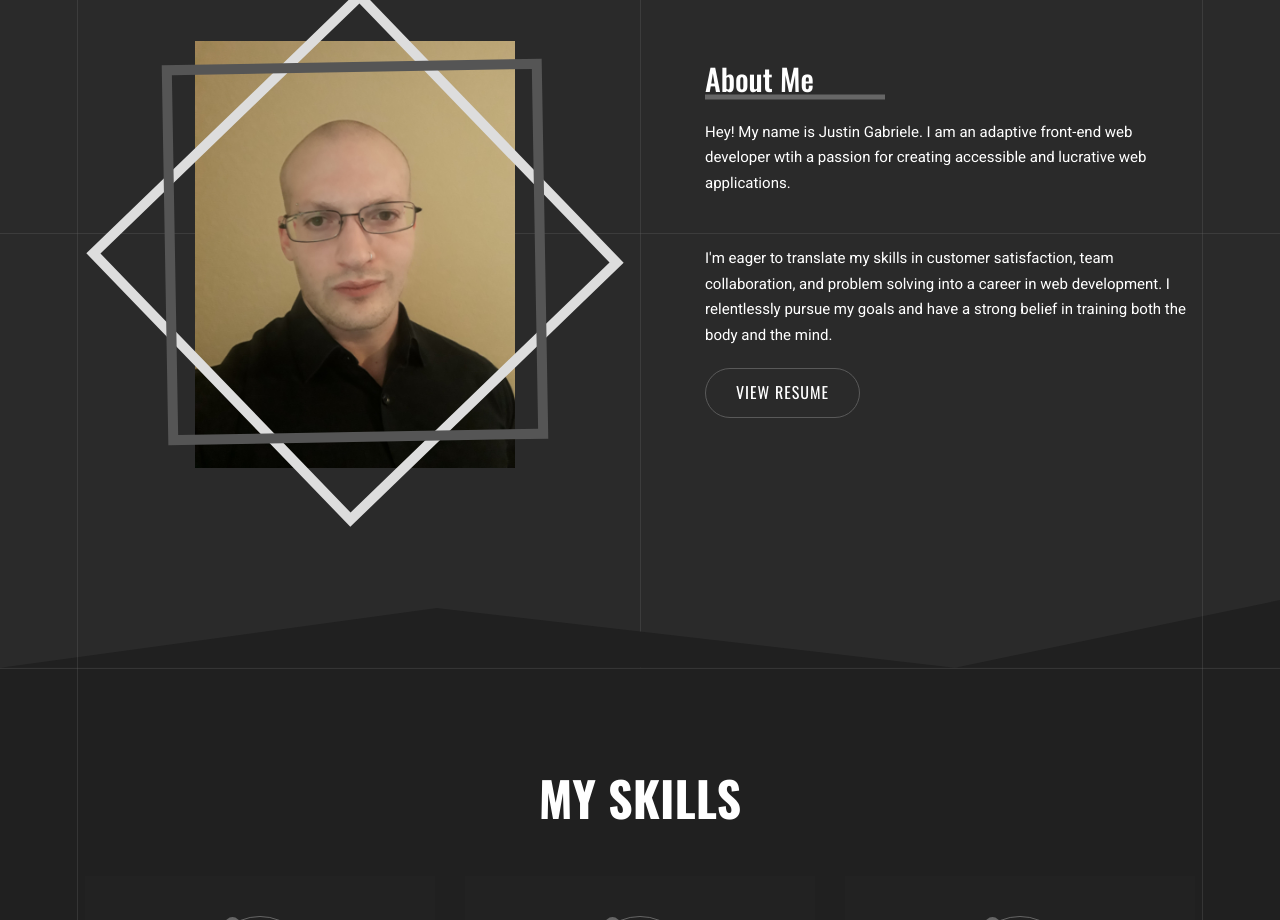
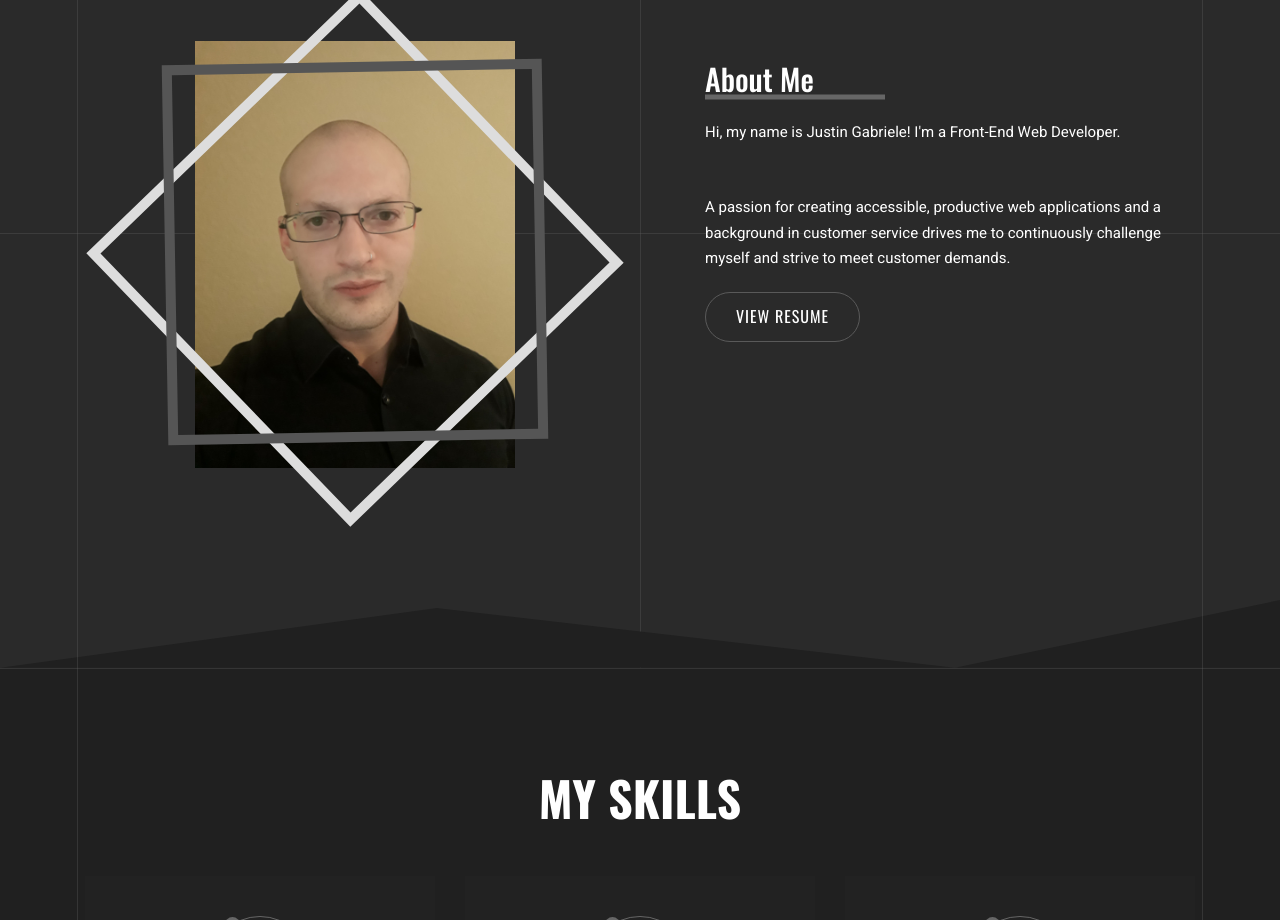
Before and after one commit to gabrielejm/jg-react-portfolio, a React (Create React App) app: page / in a window 1280 px wide. Shown: the part 960-1880 px from the top of the page. Built offline with nearby package versions, Linux system fonts and the light colour scheme; a web font is replaced by a local one.

Commit message:
updated brand statement/summary

```diff
--- a/src/components/About.js
+++ b/src/components/About.js
@@ -21,15 +21,14 @@ class About extends Component {
                 <div className="about-content">
                   <h2>About Me</h2>
                   <p>
-                    Hey! My name is Justin Gabriele. I am an adaptive front-end
-                    web developer wtih a passion for creating accessible and
-                    lucrative web applications.
+                    Hi, my name is Justin Gabriele! I'm a Front-End Web
+                    Developer.
                   </p>
                   <p className="mt-20">
-                    I'm eager to translate my skills in customer satisfaction,
-                    team collaboration, and problem solving into a career in web
-                    development. I relentlessly pursue my goals and have a
-                    strong belief in training both the body and the mind.
+                    A passion for creating accessible, productive web
+                    applications and a background in customer service drives me
+                    to continuously challenge myself and strive to meet customer
+                    demands.
                   </p>
                   <a target="_blank" href={Resume} className="template-btn">
                     View Resume
```
